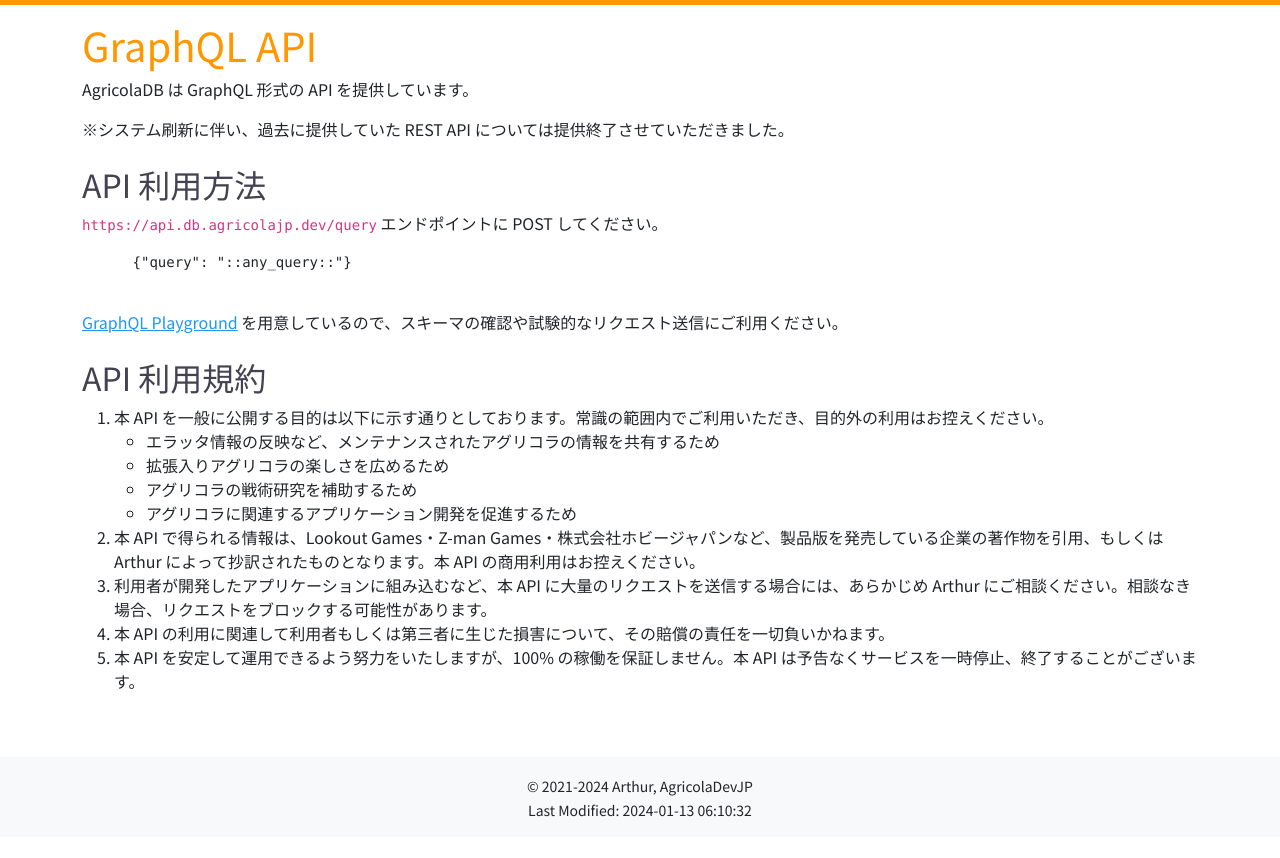
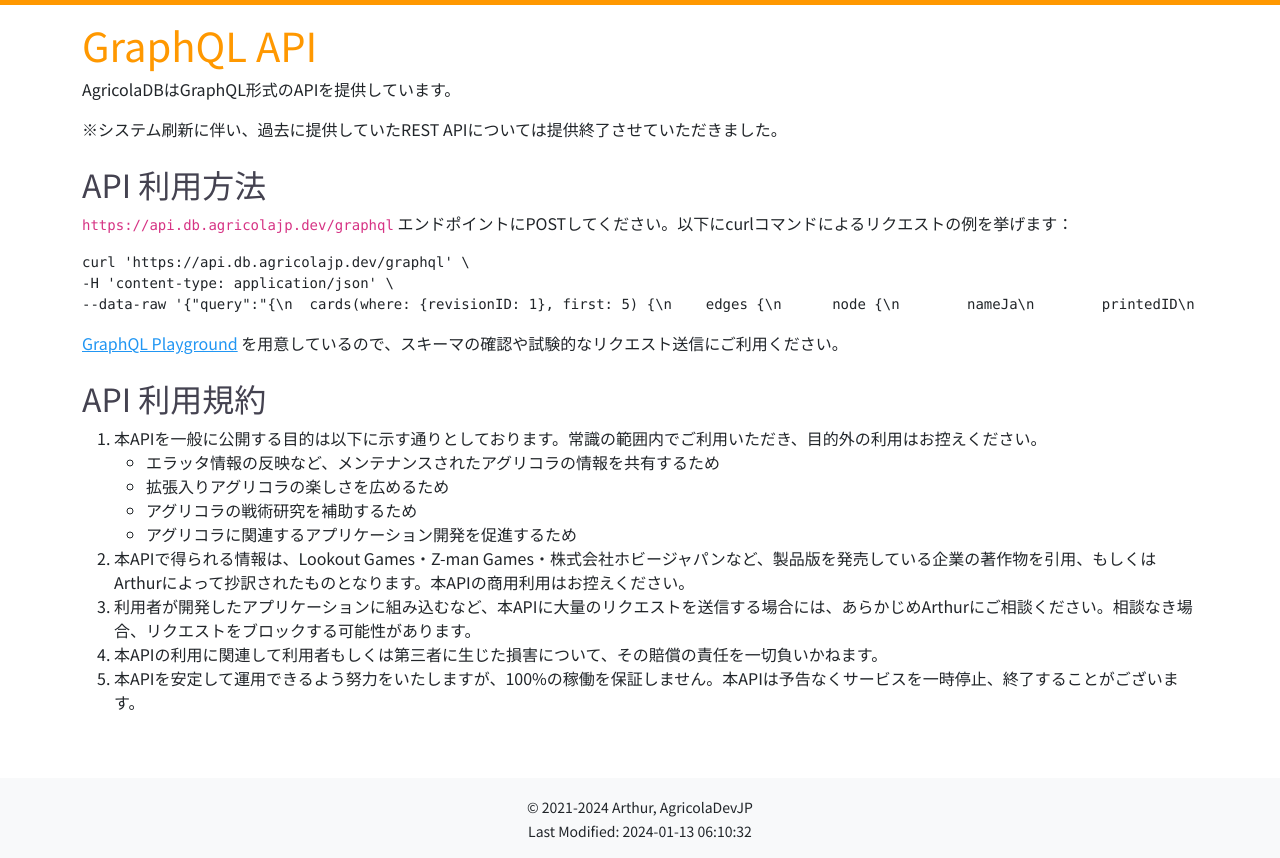
Before and after one commit to AgricolaDevJP/agricoladb-viewer, an Astro site: page /graphql-api in a window 1280 px wide. Shown: the part 51-909 px from the top of the page. Before the commit the page ends 888 px from the top, so only its background shows below. Built offline with nearby package versions, Linux system fonts and the light colour scheme; Astro itself is replaced by a stand-in of ours.

Commit message:
fix graphql-api page

```diff
--- a/src/pages/graphql-api.astro
+++ b/src/pages/graphql-api.astro
@@ -10,24 +10,25 @@
 <Layout title="GraphQL API" pathname={pathname}>
   <Container>
     <Headline1>GraphQL API</Headline1>
-    <p>AgricolaDB は GraphQL 形式の API を提供しています。</p>
-    <p>※システム刷新に伴い、過去に提供していた REST API については提供終了させていただきました。</p>
+    <p>AgricolaDBはGraphQL形式のAPIを提供しています。</p>
+    <p>※システム刷新に伴い、過去に提供していたREST APIについては提供終了させていただきました。</p>
     <Headline2>API 利用方法</Headline2>
     <p>
-      <code>https://api.db.agricolajp.dev/query</code> エンドポイントに POST してください。
+      <code>https://api.db.agricolajp.dev/graphql</code> エンドポイントにPOSTしてください。以下にcurlコマンドによるリクエストの例を挙げます：
     </p>
-    <pre>
-      <code>&#123;&quot;query&quot;: &quot;::any_query::&quot;&#125;</code>
-    </pre>
+    <pre
+      class="pre-scrollable"><code>curl 'https://api.db.agricolajp.dev/graphql' \
+-H 'content-type: application/json' \
+--data-raw '&#123;"query":"&#123;\n  cards(where: &#123;revisionID: 1&#125;, first: 5) &#123;\n    edges &#123;\n      node &#123;\n        nameJa\n        printedID\n      &#125;\n    &#125;\n  &#125;\n&#125;"&#125;'</code></pre>
     <p>
       <a href="https://api.db.agricolajp.dev/">GraphQL Playground</a>{' '}
       を用意しているので、スキーマの確認や試験的なリクエスト送信にご利用ください。
     </p>
+
     <Headline2>API 利用規約</Headline2>
     <ol>
       <li>
-        本 API
-        を一般に公開する目的は以下に示す通りとしております。常識の範囲内でご利用いただき、目的外の利用はお控えください。
+        本APIを一般に公開する目的は以下に示す通りとしております。常識の範囲内でご利用いただき、目的外の利用はお控えください。
         <ul>
           <li>エラッタ情報の反映など、メンテナンスされたアグリコラの情報を共有するため</li>
           <li>拡張入りアグリコラの楽しさを広めるため</li>
@@ -36,22 +37,17 @@
         </ul>
       </li>
       <li>
-        本 API で得られる情報は、Lookout Games・Z-man
-        Games・株式会社ホビージャパンなど、製品版を発売している企業の著作物を引用、もしくは Arthur
-        によって抄訳されたものとなります。本 API の商用利用はお控えください。
+        本APIで得られる情報は、Lookout Games・Z-man
+        Games・株式会社ホビージャパンなど、製品版を発売している企業の著作物を引用、もしくはArthurによって抄訳されたものとなります。本APIの商用利用はお控えください。
       </li>
       <li>
-        利用者が開発したアプリケーションに組み込むなど、本 API
-        に大量のリクエストを送信する場合には、あらかじめ Arthur
-        にご相談ください。相談なき場合、リクエストをブロックする可能性があります。
+        利用者が開発したアプリケーションに組み込むなど、本APIに大量のリクエストを送信する場合には、あらかじめArthurにご相談ください。相談なき場合、リクエストをブロックする可能性があります。
       </li>
       <li>
-        本 API
-        の利用に関連して利用者もしくは第三者に生じた損害について、その賠償の責任を一切負いかねます。
+        本APIの利用に関連して利用者もしくは第三者に生じた損害について、その賠償の責任を一切負いかねます。
       </li>
       <li>
-        本 API を安定して運用できるよう努力をいたしますが、100% の稼働を保証しません。本 API
-        は予告なくサービスを一時停止、終了することがございます。
+        本APIを安定して運用できるよう努力をいたしますが、100%の稼働を保証しません。本APIは予告なくサービスを一時停止、終了することがございます。
       </li>
     </ol>
   </Container>
```
